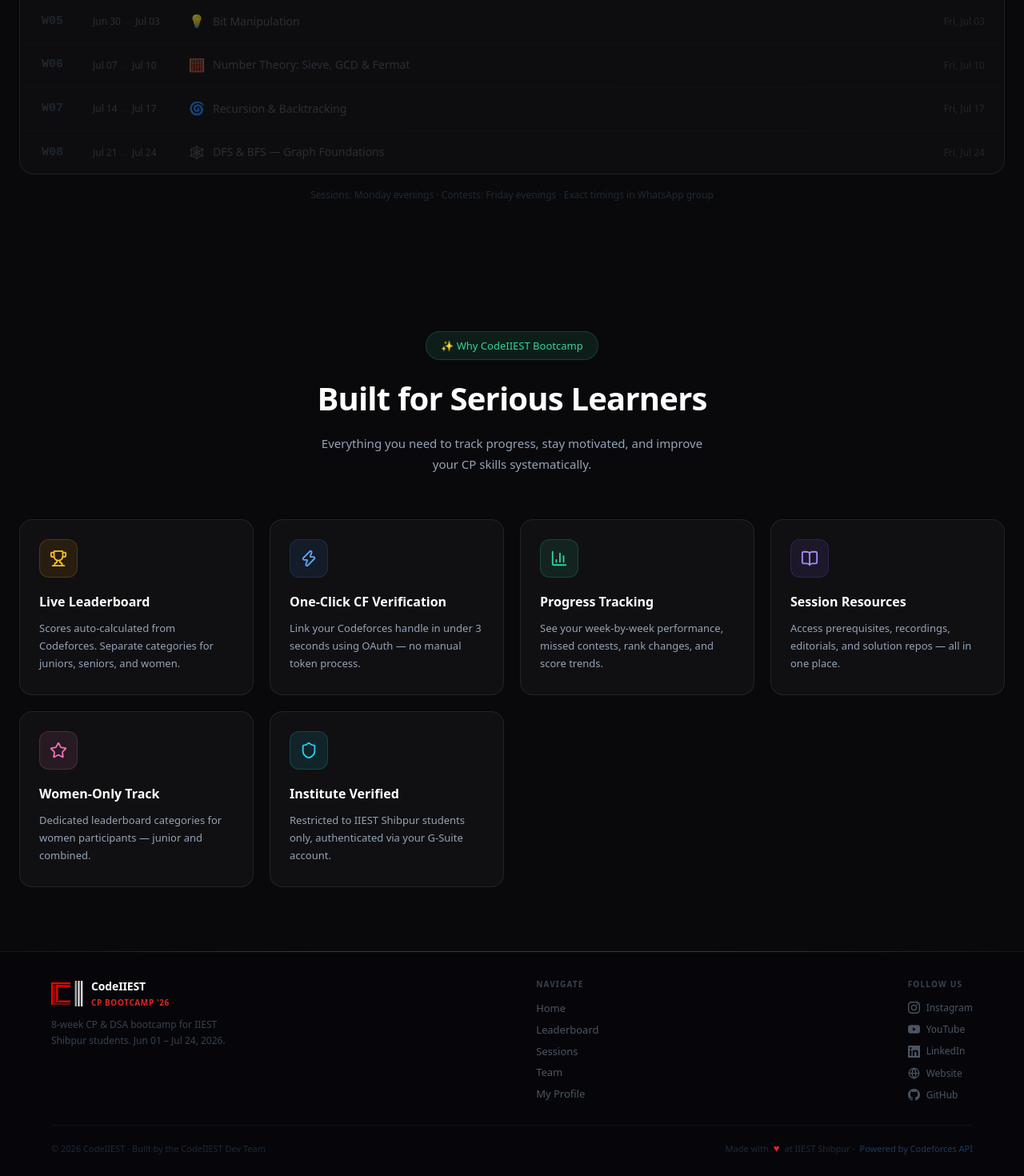
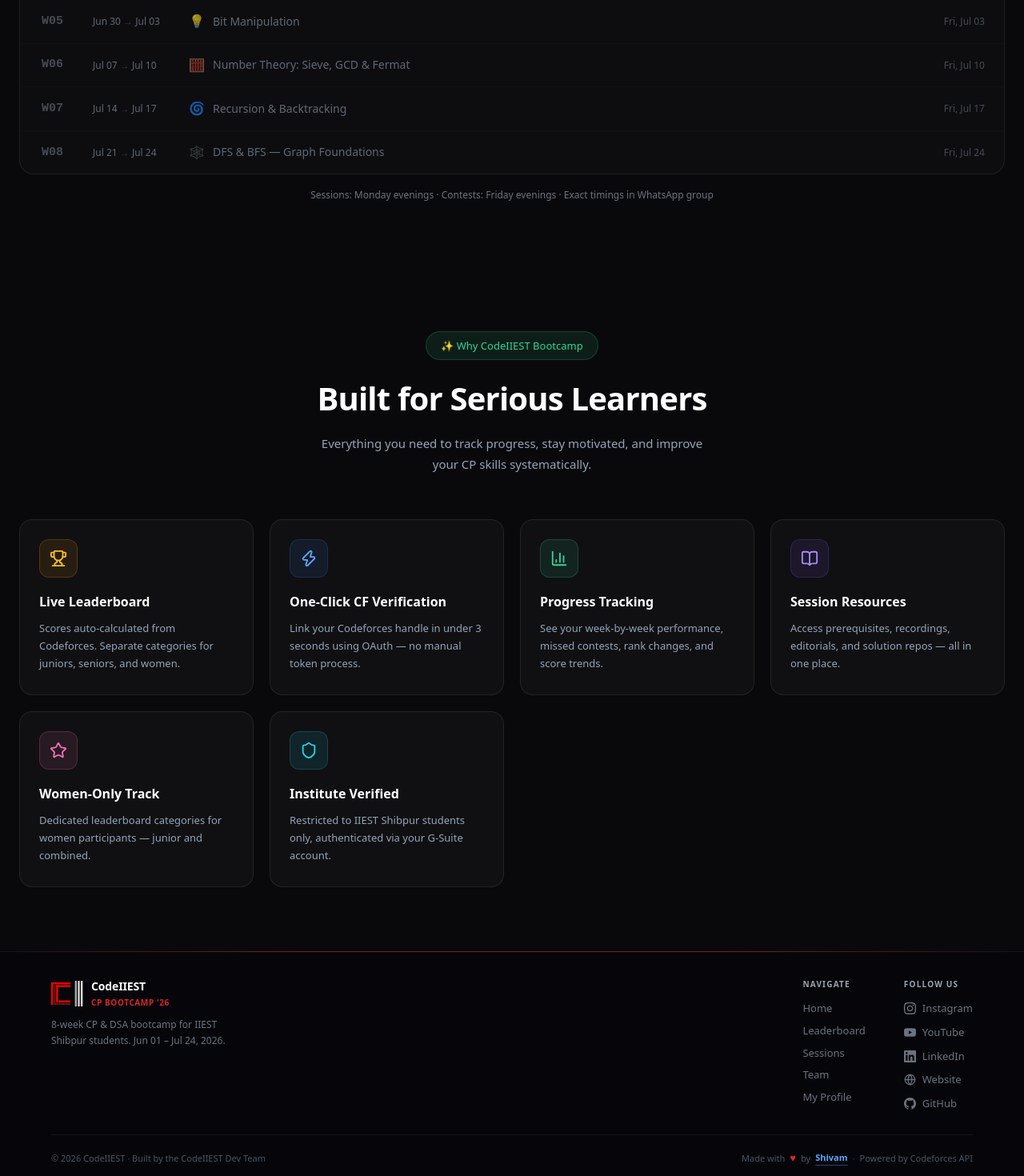
Before and after one commit to shivam-smraj/CodeIIEST-Summer-Bootcamp, a Next.js app: page / in a window 1280 px wide. Shown: the part 1700-3170 px from the top of the page at 80% size. Built offline with nearby package versions, Linux system fonts and the light colour scheme; no server answers.

Commit message:
fix: footer mobile layout, credit to Shivam with LinkedIn link, WeeksTimeline readability

```diff
--- a/src/components/home/WeeksTimeline.tsx
+++ b/src/components/home/WeeksTimeline.tsx
@@ -74,7 +74,7 @@ export function WeeksTimeline() {
           background: 'rgba(255,255,255,0.02)',
         }}>
           {['WEEK', 'DATES', 'TOPIC', 'CONTEST'].map(h => (
-            <div key={h} style={{ fontSize: 9, fontWeight: 800, textTransform: 'uppercase', letterSpacing: '0.14em', color: '#374151' }}>{h}</div>
+            <div key={h} style={{ fontSize: 9, fontWeight: 800, textTransform: 'uppercase', letterSpacing: '0.14em', color: '#6b7280' }}>{h}</div>
           ))}
         </div>
 
@@ -101,7 +101,7 @@ export function WeeksTimeline() {
                   : 'transparent',
                 borderLeft: isActive ? `3px solid ${meta.color}` : '3px solid transparent',
                 alignItems: 'center',
-                opacity: isFuture ? 0.45 : 1,
+                opacity: isFuture ? 0.60 : 1,
                 transition: 'background 0.2s',
               }}
             >
@@ -109,7 +109,7 @@ export function WeeksTimeline() {
               <div style={{ display: 'flex', alignItems: 'center', gap: 8 }}>
                 <span style={{
                   fontFamily: 'monospace', fontWeight: 900, fontSize: 15,
-                  color: isActive ? meta.color : isPast ? '#34d399' : '#374151',
+                  color: isActive ? meta.color : isPast ? '#34d399' : '#6b7280',
                 }}>
                   W{String(weekNum).padStart(2, '0')}
                 </span>
@@ -119,11 +119,11 @@ export function WeeksTimeline() {
               </div>
 
               {/* Date range */}
-              <div style={{ fontSize: 12, color: '#4b5563' }}>
+              <div style={{ fontSize: 12, color: '#94a3b8', fontWeight: 500 }}>
                 {dates ? (
                   <>
                     <span>{dates.session.replace('Mon, ', '')}</span>
-                    <span style={{ color: '#1f2937' }}> → </span>
+                    <span style={{ color: '#4b5563' }}> → </span>
                     <span>{dates.contest.replace('Fri, ', '')}</span>
                   </>
                 ) : '—'}
@@ -133,8 +133,8 @@ export function WeeksTimeline() {
               <div style={{ display: 'flex', alignItems: 'center', gap: 10 }}>
                 <span style={{ fontSize: 16 }}>{meta.emoji}</span>
                 <span style={{
-                  color: isActive ? '#fff' : isPast ? '#94a3b8' : '#4b5563',
-                  fontWeight: isActive ? 700 : 400,
+                  color: isActive ? '#fff' : isPast ? '#cbd5e1' : '#94a3b8',
+                  fontWeight: isActive ? 700 : isPast ? 500 : 500,
                   fontSize: 14,
                   lineHeight: 1.3,
                 }}>
@@ -153,7 +153,7 @@ export function WeeksTimeline() {
               </div>
 
               {/* Contest date */}
-              <div style={{ fontSize: 12, color: isActive ? meta.color : '#374151', fontWeight: isActive ? 700 : 400, textAlign: 'right' }}>
+              <div style={{ fontSize: 12, color: isActive ? meta.color : '#6b7280', fontWeight: isActive ? 700 : 500, textAlign: 'right' }}>
                 {dates?.contest ?? '—'}
               </div>
             </div>
@@ -161,7 +161,7 @@ export function WeeksTimeline() {
         })}
       </div>
 
-      <p style={{ textAlign: 'center', color: '#1f2937', fontSize: 12, marginTop: 16 }}>
+      <p style={{ textAlign: 'center', color: '#6b7280', fontSize: 12, marginTop: 16, fontWeight: 500 }}>
         Sessions: Monday evenings · Contests: Friday evenings · Exact timings in WhatsApp group
       </p>
 
--- a/src/components/layout/Footer.tsx
+++ b/src/components/layout/Footer.tsx
@@ -92,29 +92,38 @@ export function Footer() {
 
       <div style={{ maxWidth: 1200, margin: '0 auto', padding: '32px 24px 24px' }}>
 
-        {/* Main row */}
-        <div style={{ display: 'flex', flexWrap: 'wrap', gap: '28px 48px', alignItems: 'flex-start', justifyContent: 'space-between', marginBottom: 28 }}>
+        {/* ── Main row ─────────────────────────────────────────────────────── */}
+        {/*
+          Desktop: brand | navigate | follow us  (flex row, space-between)
+          Mobile:  brand centered on first row,
+                   then navigate + follow us side-by-side in a second row.
+          Achieved with a two-level flex layout and CSS media queries embedded.
+        */}
+        <div className="footer-main" style={{ marginBottom: 28 }}>
 
-          {/* Brand */}
-          <div>
+          {/* Brand — centered on mobile, left-aligned on desktop */}
+          <div className="footer-brand">
             <Link href="/" style={{ display: 'inline-flex', alignItems: 'center', gap: 10, textDecoration: 'none', marginBottom: 10 }}>
               <CILogoFooter />
               <div>
                 <div style={{ color: '#fff', fontWeight: 800, fontSize: 14, letterSpacing: '-0.01em' }}>CodeIIEST</div>
-                <div style={{ color: '#dc2626', fontSize: 10, fontWeight: 700, letterSpacing: '0.06em', marginTop: 1 }}>CP BOOTCAMP '26</div>
+                <div style={{ color: '#dc2626', fontSize: 10, fontWeight: 700, letterSpacing: '0.06em', marginTop: 1 }}>CP BOOTCAMP &apos;26</div>
               </div>
             </Link>
-            <p style={{ color: '#374151', fontSize: 12, lineHeight: 1.65, maxWidth: 220 }}>
-              8-week CP & DSA bootcamp for IIEST Shibpur students. Jun 01 – Jul 24, 2026.
+            <p style={{ color: '#6b7280', fontSize: 12, lineHeight: 1.65, maxWidth: 220 }}>
+              8-week CP &amp; DSA bootcamp for IIEST Shibpur students. Jun 01 – Jul 24, 2026.
             </p>
           </div>
 
-          {/* Nav links */}
+          {/* Nav + Social — side by side on mobile, separate on desktop */}
+          <div className="footer-links-row">
+            {/* Navigate */}
             <div>
-            <p style={{ color: '#374151', fontSize: 10, fontWeight: 800, textTransform: 'uppercase', letterSpacing: '0.12em', marginBottom: 12 }}>Navigate</p>
-            <div style={{ display: 'flex', flexDirection: 'column', gap: 6 }}>
+              <p style={{ color: '#9ca3af', fontSize: 10, fontWeight: 800, textTransform: 'uppercase', letterSpacing: '0.12em', marginBottom: 12 }}>Navigate</p>
+              <div style={{ display: 'flex', flexDirection: 'column', gap: 7 }}>
                 {NAV_LINKS.map(({ href, label }) => (
-                <Link key={href} href={href} style={{ color: '#4b5563', fontSize: 13, textDecoration: 'none', transition: 'color 0.15s' }}
+                  <Link key={href} href={href}
+                    style={{ color: '#6b7280', fontSize: 13, textDecoration: 'none', transition: 'color 0.15s', fontWeight: 500 }}
                     className="footer-link">
                     {label}
                   </Link>
@@ -122,13 +131,13 @@ export function Footer() {
               </div>
             </div>
 
-          {/* Social links */}
+            {/* Follow Us */}
             <div>
-            <p style={{ color: '#374151', fontSize: 10, fontWeight: 800, textTransform: 'uppercase', letterSpacing: '0.12em', marginBottom: 12 }}>Follow Us</p>
-            <div style={{ display: 'flex', flexDirection: 'column', gap: 8 }}>
+              <p style={{ color: '#9ca3af', fontSize: 10, fontWeight: 800, textTransform: 'uppercase', letterSpacing: '0.12em', marginBottom: 12 }}>Follow Us</p>
+              <div style={{ display: 'flex', flexDirection: 'column', gap: 9 }}>
                 {SOCIAL_LINKS.map(({ href, label, icon }) => (
                   <a key={href} href={href} target="_blank" rel="noopener noreferrer"
-                  style={{ display: 'inline-flex', alignItems: 'center', gap: 8, color: '#4b5563', fontSize: 12, textDecoration: 'none', transition: 'color 0.15s' }}
+                    style={{ display: 'inline-flex', alignItems: 'center', gap: 8, color: '#6b7280', fontSize: 13, textDecoration: 'none', transition: 'color 0.15s', fontWeight: 500 }}
                     className="footer-link">
                     {icon}
                     <span>{label}</span>
@@ -137,17 +146,34 @@ export function Footer() {
               </div>
             </div>
           </div>
+        </div>
 
-        {/* Divider */}
-        <div style={{ borderTop: '1px solid rgba(255,255,255,0.05)', paddingTop: 18, display: 'flex', flexWrap: 'wrap', gap: 10, alignItems: 'center', justifyContent: 'space-between' }}>
-          <p style={{ color: '#1f2937', fontSize: 11 }}>
+        {/* ── Bottom bar ───────────────────────────────────────────────────── */}
+        <div style={{
+          borderTop: '1px solid rgba(255,255,255,0.05)', paddingTop: 18,
+          display: 'flex', flexWrap: 'wrap', gap: 8,
+          alignItems: 'center', justifyContent: 'space-between',
+        }}>
+          <p style={{ color: '#4b5563', fontSize: 11 }}>
             © {year} CodeIIEST · Built by the CodeIIEST Dev Team
           </p>
-          <div style={{ display: 'flex', alignItems: 'center', gap: 6 }}>
-            <span style={{ color: '#1f2937', fontSize: 11 }}>Made with</span>
+          <div style={{ display: 'flex', alignItems: 'center', gap: 6, flexWrap: 'wrap' }}>
+            <span style={{ color: '#4b5563', fontSize: 11 }}>Made with</span>
             <span style={{ color: '#dc2626', fontSize: 13 }}>♥</span>
-            <span style={{ color: '#1f2937', fontSize: 11 }}>at IIEST Shibpur ·</span>
-            <a href="https://codeforces.com" target="_blank" rel="noopener noreferrer" style={{ color: '#1e3a5f', fontSize: 11, textDecoration: 'none' }}>
+            <span style={{ color: '#4b5563', fontSize: 11 }}>by{' '}</span>
+            <a
+              href="https://www.linkedin.com/in/smraj0198/"
+              target="_blank"
+              rel="noopener noreferrer"
+              style={{ color: '#60a5fa', fontSize: 11, fontWeight: 800, textDecoration: 'none', borderBottom: '1px solid rgba(96,165,250,0.40)', paddingBottom: 1, transition: 'color 0.15s, border-color 0.15s' }}
+              className="footer-shivam-link"
+            >
+              Shivam
+            </a>
+            <span style={{ color: '#374151', fontSize: 11 }}>·</span>
+            <a href="https://codeforces.com" target="_blank" rel="noopener noreferrer"
+              style={{ color: '#4b5563', fontSize: 11, textDecoration: 'none', transition: 'color 0.15s' }}
+              className="footer-link">
               Powered by Codeforces API
             </a>
           </div>
@@ -155,7 +181,52 @@ export function Footer() {
       </div>
 
       <style>{`
-        .footer-link:hover { color: #94a3b8 !important; }
+        /* Hover states */
+        .footer-link:hover { color: #e2e8f0 !important; }
+        .footer-shivam-link:hover { color: #93c5fd !important; border-color: rgba(147,197,253,0.6) !important; }
+
+        /* ── Desktop layout ── */
+        .footer-main {
+          display: flex;
+          flex-wrap: wrap;
+          gap: 28px 48px;
+          align-items: flex-start;
+          justify-content: space-between;
+        }
+        .footer-brand {
+          text-align: left;
+        }
+        .footer-links-row {
+          display: flex;
+          gap: 48px;
+          align-items: flex-start;
+        }
+
+        /* ── Mobile layout (≤ 640px) ── */
+        @media (max-width: 640px) {
+          .footer-main {
+            flex-direction: column;
+            align-items: center;
+            gap: 24px;
+          }
+          .footer-brand {
+            text-align: center;
+            display: flex;
+            flex-direction: column;
+            align-items: center;
+          }
+          .footer-brand p {
+            text-align: center;
+          }
+          .footer-links-row {
+            /* Navigate + Follow Us side by side */
+            display: flex;
+            flex-direction: row;
+            gap: 40px;
+            justify-content: center;
+            width: 100%;
+          }
+        }
       `}</style>
     </footer>
   );
```
Lines whose indentation alone changed are shown as unchanged.
